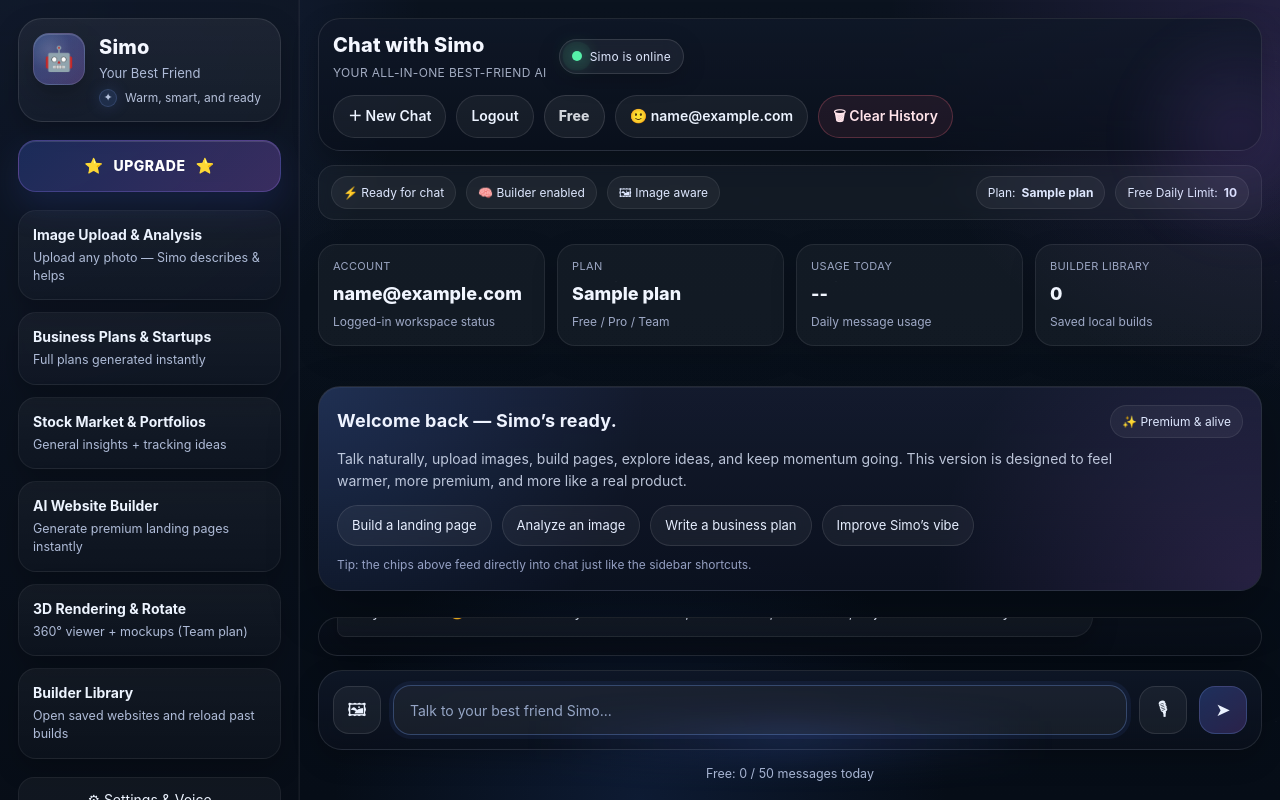
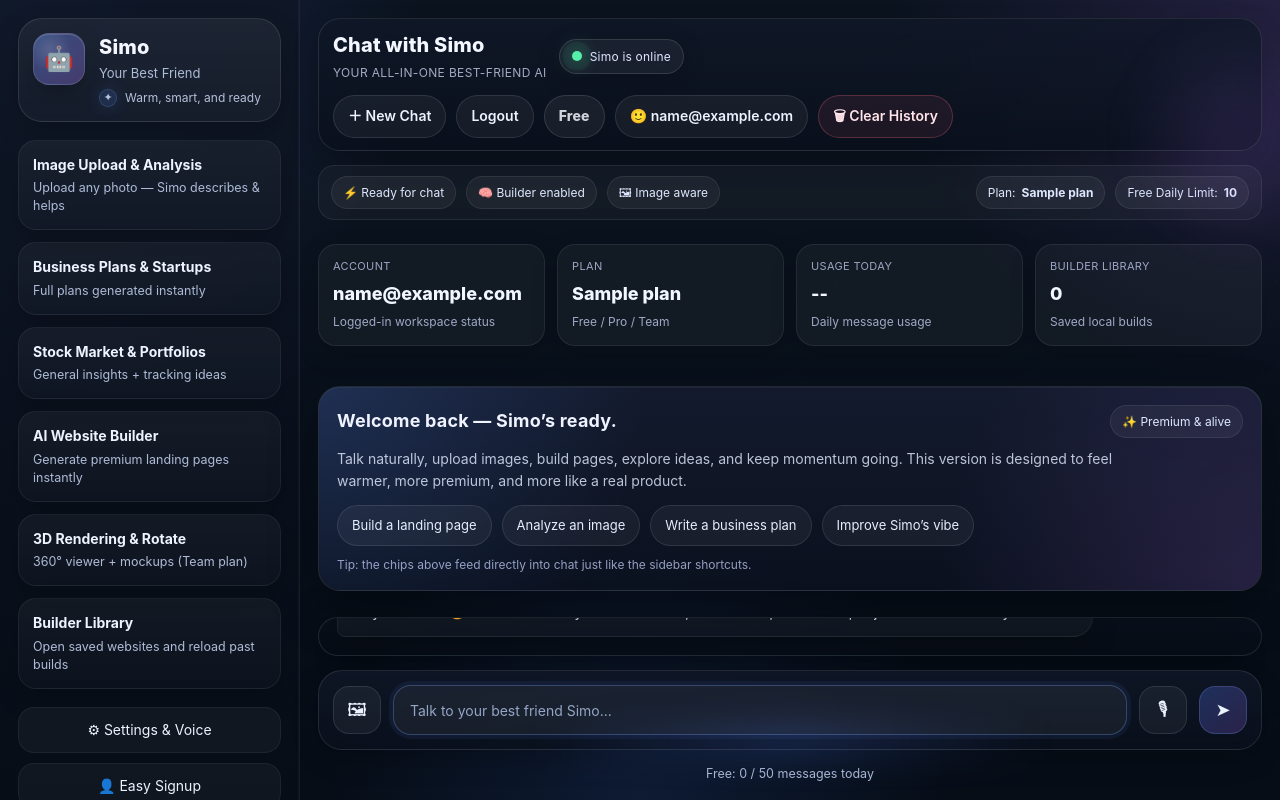
Before and after one commit to sdierct-cyber/simonchat-Simo, a Flask app: template templates/index.html in a window 1280 px wide. Run offline with Flask 3, Linux system fonts and the light colour scheme; the template is opened without the code that fills it: most values are stand-ins (such as "Sample title", 1, 10 or a date in 2020); some libraries are stand-ins or nearby versions.

Commit message:
Update index.html

```diff
--- a/templates/index.html
+++ b/templates/index.html
@@ -335,11 +335,13 @@
         </div>
       </div>
 
-      <button id="proBtn" class="proBtn" type="button">
-        <span class="star">⭐</span>
-        <span class="label">UPGRADE</span>
-        <span class="star">⭐</span>
-      </button>
+      {% if plan == "free" %}
+<button id="proBtn" class="proBtn" type="button">
+  <span class="star">⭐</span>
+  <span class="label">UPGRADE</span>
+  <span class="star">⭐</span>
+</button>
+{% endif %}
 
       <div class="sideBlock">
         <button class="sideItem" type="button" data-prompt="I want to upload an image for analysis.">
```
